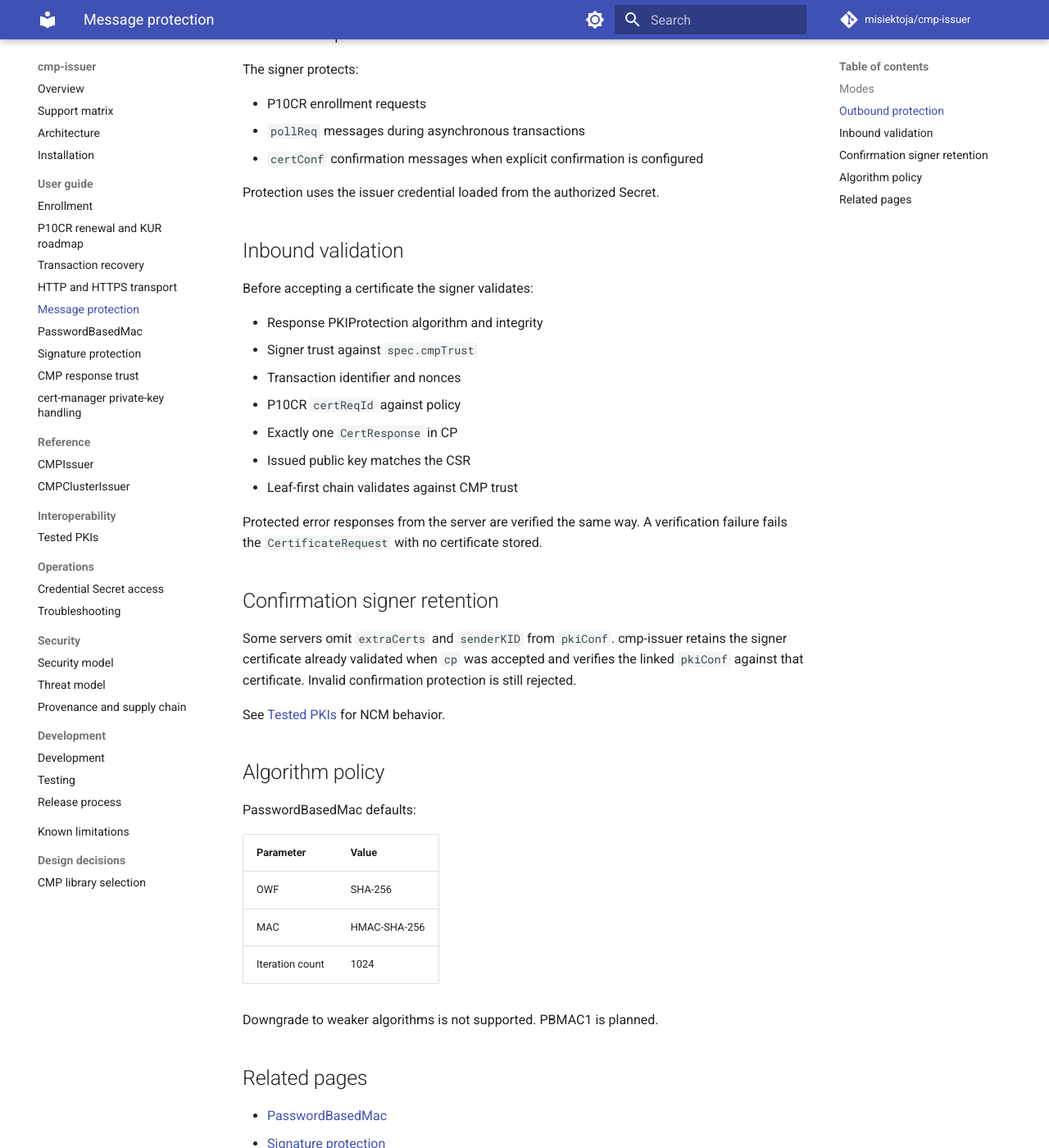
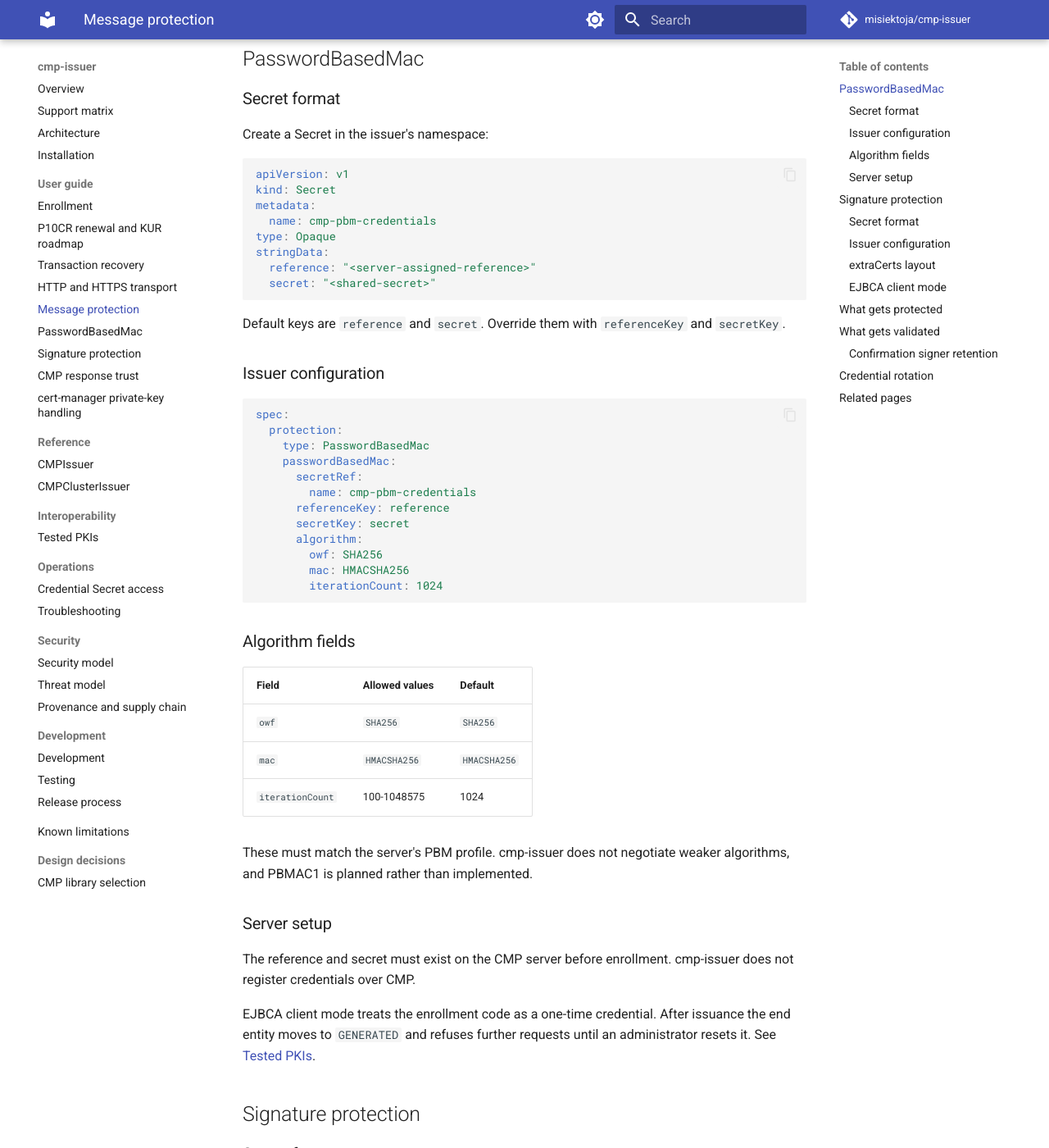
Before and after one commit to misiektoja/cmp-issuer, an MkDocs documentation site: the page built from docs/guide/message-protection.md, in a window 1280 px wide and 1400 px high, scrolled down 561 px. Shown: the whole window at 82% size. Built offline with MkDocs 1.6.1 and Material for MkDocs 9.7.7, drawn with Linux system fonts in a browser that asks for light colours; comment, search, counter and statistics services are not loaded; some of the changed text lies outside the part shown.

Commit message:
docs(guide): fold both protection modes into the message protection guide

````diff
--- a/docs/guide/message-protection.md
+++ b/docs/guide/message-protection.md
@@ -1,60 +1,175 @@
 # Message protection
 
-Every CMP request and response must carry PKIProtection. cmp-issuer supports two protection modes configured in `spec.protection.type`.
+Every CMP request and response must carry PKIProtection. Unprotected messages are rejected, and
+transport encryption does not replace message protection, so an HTTP endpoint is still authenticated.
 
-## Modes
+cmp-issuer supports two protection modes, configured in `spec.protection.type`:
 
-| Mode | RFC basis | Credential |
+| Mode | RFC basis | Credential | Use it when |
+| --- | --- | --- | --- |
+| `PasswordBasedMac` | RFC 4210 PasswordBasedMac | Shared reference and secret | The server issued you an enrollment code |
+| `Signature` | RFC 4210 certificate-based protection | Bootstrap certificate and private key | The device or workload already holds an identity the server trusts |
+
+Both modes protect the same messages, and response validation is identical for both. Only the
+credential differs.
+
+## PasswordBasedMac
+
+### Secret format
+
+Create a Secret in the issuer's namespace:
+
+```yaml
+apiVersion: v1
+kind: Secret
+metadata:
+  name: cmp-pbm-credentials
+type: Opaque
+stringData:
+  reference: "<server-assigned-reference>"
+  secret: "<shared-secret>"
+```
+
+Default keys are `reference` and `secret`. Override them with `referenceKey` and `secretKey`.
+
+### Issuer configuration
+
+```yaml
+spec:
+  protection:
+    type: PasswordBasedMac
+    passwordBasedMac:
+      secretRef:
+        name: cmp-pbm-credentials
+      referenceKey: reference
+      secretKey: secret
+      algorithm:
+        owf: SHA256
+        mac: HMACSHA256
+        iterationCount: 1024
+```
+
+### Algorithm fields
+
+| Field | Allowed values | Default |
 | --- | --- | --- |
-| `PasswordBasedMac` | RFC 4210 PasswordBasedMac | Shared reference and secret |
-| `Signature` | RFC 4210 certificate-based protection | Bootstrap certificate and private key |
+| `owf` | `SHA256` | `SHA256` |
+| `mac` | `HMACSHA256` | `HMACSHA256` |
+| `iterationCount` | 100-1048575 | 1024 |
 
-Unprotected CMP messages are rejected. Transport encryption does not replace message protection.
+These must match the server's PBM profile. cmp-issuer does not negotiate weaker algorithms, and PBMAC1
+is planned rather than implemented.
 
-## Outbound protection
+### Server setup
 
-The signer protects:
+The reference and secret must exist on the CMP server before enrollment. cmp-issuer does not register
+credentials over CMP.
+
+EJBCA client mode treats the enrollment code as a one-time credential. After issuance the end entity
+moves to `GENERATED` and refuses further requests until an administrator resets it. See
+[Tested PKIs](../interoperability/tested-pkis.md).
+
+## Signature protection
+
+### Secret format
+
+```yaml
+apiVersion: v1
+kind: Secret
+metadata:
+  name: cmp-signature-credentials
+type: kubernetes.io/tls
+stringData:
+  tls.crt: |
+    -----BEGIN CERTIFICATE-----
+    ...
+    -----END CERTIFICATE-----
+  tls.key: |
+    -----BEGIN PRIVATE KEY-----
+    ...
+    -----END PRIVATE KEY-----
+  ca.crt: |
+    -----BEGIN CERTIFICATE-----
+    ... optional intermediate chain ...
+    -----END CERTIFICATE-----
+```
+
+| Key | Required | Purpose |
+| --- | --- | --- |
+| `tls.crt` | yes | Protection certificate (default `certificateKey`) |
+| `tls.key` | yes | Protection private key (default `privateKeyKey`) |
+| `ca.crt` | optional | Intermediate chain sent in `extraCerts` (default `chainKey`) |
+
+Custom key names are set with `certificateKey`, `privateKeyKey` and `chainKey`.
+
+### Issuer configuration
+
+```yaml
+spec:
+  protection:
+    type: Signature
+    signature:
+      secretRef:
+        name: cmp-signature-credentials
+      certificateKey: tls.crt
+      privateKeyKey: tls.key
+      chainKey: ca.crt
+```
+
+### extraCerts layout
+
+cmp-issuer sends the protection end-entity certificate first, followed by the configured intermediates.
+Some servers resolve the signing certificate from `extraCerts` using `senderKID`, and NCM requires the
+end-entity certificate to appear there for P10CR.
+
+### EJBCA client mode
+
+EJBCA resolves the authenticating certificate from its own database, so the credential needs only
+`tls.crt` and `tls.key` and `chainKey` may be omitted.
+
+Client mode enrolls only the identity that owns the authenticating certificate, and the requested
+subject DN must match the registered end entity. A signature-protected issuer therefore issues for its
+bootstrap identity rather than arbitrary workload names, unless the server profile allows otherwise.
+
+## What gets protected
+
+The signer protects every message it sends:
 
 * P10CR enrollment requests
 * `pollReq` messages during asynchronous transactions
 * `certConf` confirmation messages when explicit confirmation is configured
 
-Protection uses the issuer credential loaded from the authorized Secret.
-
-## Inbound validation
+## What gets validated
 
 Before accepting a certificate the signer validates:
 
 * Response PKIProtection algorithm and integrity
 * Signer trust against `spec.cmpTrust`
+* That the response sender names the configured `recipient`
 * Transaction identifier and nonces
 * P10CR `certReqId` against policy
 * Exactly one `CertResponse` in CP
-* Issued public key matches the CSR
-* Leaf-first chain validates against CMP trust
+* That the issued public key matches the CSR
+* A leaf-first chain that validates against CMP trust
 
-Protected error responses from the server are verified the same way. A verification failure fails the `CertificateRequest` with no certificate stored.
+Protected error responses are verified the same way. A verification failure fails the
+`CertificateRequest` and stores no certificate.
 
-## Confirmation signer retention
+### Confirmation signer retention
 
-Some servers omit `extraCerts` and `senderKID` from `pkiConf`. cmp-issuer retains the signer certificate already validated when `cp` was accepted and verifies the linked `pkiConf` against that certificate. Invalid confirmation protection is still rejected.
+Some servers omit `extraCerts` and `senderKID` from `pkiConf`. cmp-issuer retains the signer certificate
+already validated when `cp` was accepted and verifies the linked `pkiConf` against it. Invalid
+confirmation protection is still rejected. See [Tested PKIs](../interoperability/tested-pkis.md) for NCM
+behavior.
 
-See [Tested PKIs](../interoperability/tested-pkis.md) for NCM behavior.
+## Credential rotation
 
-## Algorithm policy
-
-PasswordBasedMac defaults:
-
-| Parameter | Value |
-| --- | --- |
-| OWF | SHA-256 |
-| MAC | HMAC-SHA-256 |
-| Iteration count | 1024 |
-
-Downgrade to weaker algorithms is not supported. PBMAC1 is planned.
+Credentials are reloaded from the Secret on every reconcile. Rotating a Secret during an open
+transaction invalidates in-flight protection, and the transaction fails within `maximumDuration`. Secret
+resourceVersions are not recorded. See [Known limitations](../known-limitations.md).
 
 ## Related pages
 
-* [PasswordBasedMac](password-based-mac.md)
-* [Signature protection](signature-protection.md)
 * [CMP response trust](cmp-response-trust.md)
+* [Enrollment](enrollment.md)
+* [Tested PKIs](../interoperability/tested-pkis.md)
````
